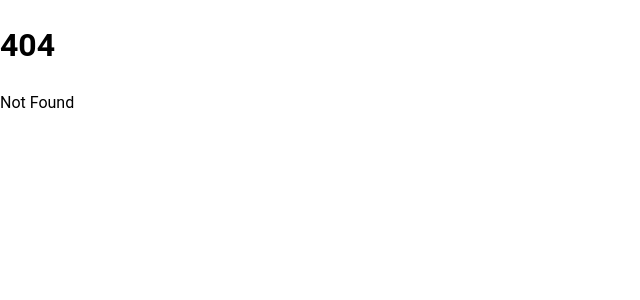
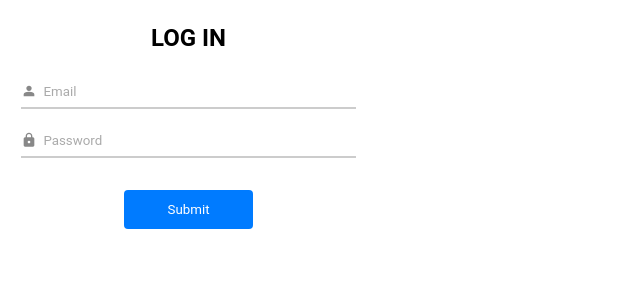
Before and after one commit to jefnic23/ceynic-api, a SvelteKit app in the folder frontend/: page /admin/login in a window 1280 px wide. Before the commit this address had no page. Shown: the top 300 px of the page, without its empty margins (0-640 px from the left). Built offline with nearby package versions, Linux system fonts and the light colour scheme.

Commit message:
auth and modal stuff

```diff
--- a/frontend/src/app.d.ts
+++ b/frontend/src/app.d.ts
@@ -3,7 +3,9 @@
 declare global {
 	namespace App {
 		// interface Error {}
-		// interface Locals {}
+		interface Locals {
+			user: string
+		}
 		// interface PageData {}
 		// interface PageState {}
 		// interface Platform {}
--- /dev/null
+++ b/frontend/src/hooks.server.ts
@@ -0,0 +1,28 @@
+import type { Handle } from '@sveltejs/kit';
+
+export const handle: Handle = async ({ event, resolve }) => {
+	if (event.url.pathname.startsWith('/admin')) {
+		const accessToken = event.cookies.get("access");
+
+		if (!accessToken) {
+			return await resolve(event);
+		}
+	}
+
+	// todo: get user
+	// const user = await db.user.findUnique({
+	// 	where: { userAuthToken: session },
+	// 	select: { username: true, role: true },
+	// })
+
+	event.locals.user = "me";
+
+	// if (user) {
+	// 	event.locals.user = {
+	// 		name: user.username,
+	// 		role: user.role.name,
+	// 	}
+	// }
+
+	return await resolve(event);
+};
--- /dev/null
+++ b/frontend/src/lib/components/Login.svelte
@@ -0,0 +1,128 @@
+<script lang="ts">
+	import Modal from '$lib/components/Modal.svelte';
+	import Person from '$lib/icons/person.svelte';
+	import Lock from '$lib/icons/lock.svelte';
+	import { goto } from '$app/navigation';
+	import { createEventDispatcher } from 'svelte';
+
+	export let showModal: boolean = true;
+	export let invalid: boolean = false;
+	export let credentials: boolean = false;
+
+	const dispatch = createEventDispatcher();
+
+	async function handleSubmit(event: Event): Promise<void> {
+		const formEl = event.target as HTMLFormElement;
+		const data = new FormData(formEl);
+
+		const response = await fetch(formEl.action, {
+			method: formEl.method,
+			body: data
+		});
+
+		dispatch('loginSuccess', { user: "me" });
+
+		() => showModal = false;
+
+		await goto("/admin");
+	}
+</script>
+
+<Modal bind:showModal showClose={false}>
+	<div class="body">
+		<h2>Log In</h2>
+		<form action="/admin/login" method="POST" on:submit|preventDefault={handleSubmit}>
+			<div class="input-container">
+				<Person />
+				<input id="email" name="username" value="" placeholder="Email" type="email" required />
+			</div>
+			<div class="input-container">
+				<Lock />
+				<input
+					id="password"
+					name="password"
+					value=""
+					placeholder="Password"
+					type="password"
+					required
+				/>
+			</div>
+			{#if invalid}
+				<p class="error">Username and password is required.</p>
+			{/if}
+
+			{#if credentials}
+				<p class="error">You have entered the wrong credentials.</p>
+			{/if}
+			<button>Submit</button>
+		</form>
+	</div>
+</Modal>
+
+<style>
+	.body {
+		display: flex;
+		flex-direction: column;
+		align-items: center;
+		width: 377px;
+	}
+
+	h2 {
+		text-transform: uppercase;
+	}
+
+	form {
+		display: flex;
+		flex-direction: column;
+		align-items: center;
+		width: 100%;
+	}
+
+	.input-container {
+		display: flex;
+		align-items: center;
+		margin-bottom: 1rem;
+		border-bottom: 2px solid #ccc;
+		width: 89%;
+	}
+
+	input {
+		flex-grow: 1;
+		padding: 0.5rem 0;
+		border: none;
+		outline: none;
+		background-color: transparent;
+		margin-left: 0.5em;
+	}
+
+	input::placeholder {
+		color: #aaa;
+	}
+
+	input:-webkit-autofill,
+	input:-webkit-autofill:hover,
+	input:-webkit-autofill:focus {
+		-webkit-box-shadow: 0 0 0px 1000px white inset !important;
+		box-shadow: 0 0 0px 1000px white inset !important;
+		-webkit-text-fill-color: #000 !important;
+	}
+
+	.input-container:focus-within {
+		border-bottom-color: #007bff; /* Change this to your desired color */
+	}
+
+	button {
+		margin-top: 1rem;
+		padding: 0.75rem;
+		background-color: #007bff;
+		color: white;
+		border: none;
+		border-radius: 4px;
+		cursor: pointer;
+		width: 34%;
+	}
+
+	button:hover {
+		background-color: #0056b3;
+	}
+</style>
--- /dev/null
+++ b/frontend/src/lib/server/auth.ts
@@ -0,0 +1,32 @@
+import type { Token } from '$lib/interfaces/token';
+import { type Cookies } from '@sveltejs/kit';
+
+export function setCookie(name: string, token: string, maxAge: number, cookies: Cookies) {
+    cookies.set(name, token, {
+        httpOnly: true,
+        secure: process.env.NODE_ENV === 'production',
+        path: '/admin',
+        maxAge: maxAge,
+        sameSite: 'strict',
+    });
+}
+
+export async function handleLogin({ request, cookies }: { request: Request, cookies: Cookies }) {
+    const formData = await request.formData();
+
+    const response = await fetch("http://127.0.0.1:8000/login", {
+        method: request.method,
+        body: formData
+    });
+
+    if (response.status != 200) {
+        return { success: false };
+    }
+
+    const responseData: Token = await response.json();
+
+    setCookie('access', responseData.accessToken, 60 * 5, cookies);
+    setCookie('refresh', responseData.refreshToken, 60 * 60 * 24 * 30, cookies);
+
+    return { success: true };
+}
--- /dev/null
+++ b/frontend/src/routes/admin/login/+page.server.ts
@@ -0,0 +1,13 @@
+import { redirect} from '@sveltejs/kit';
+import type { Action, Actions, PageServerLoad } from './$types';
+import { handleLogin } from '$lib/server/auth';
+
+export const load: PageServerLoad = async () => {}
+
+const login: Action = async (event) => {
+    const result = await handleLogin(event);
+
+    redirect(302, "/admin");
+}
+
+export const actions: Actions = { login }
--- /dev/null
+++ b/frontend/src/routes/admin/login/+page.svelte
@@ -0,0 +1,104 @@
+<script lang="ts">
+	import type { ActionData } from './$types';
+	import Person from '$lib/icons/person.svelte';
+	import Lock from '$lib/icons/lock.svelte';
+
+	export let form: ActionData;
+</script>
+
+<div class="body">
+	<h2>Log In</h2>
+	<form action="?/login" method="POST">
+		<div class="input-container">
+			<Person />
+			<input id="email" name="username" value="" placeholder="Email" type="email" required />
+		</div>
+		<div class="input-container">
+			<Lock />
+			<input
+				id="password"
+				name="password"
+				value=""
+				placeholder="Password"
+				type="password"
+				required
+			/>
+		</div>
+		{#if form?.invalid}
+			<p class="error">Username and password is required.</p>
+		{/if}
+
+		{#if form?.credentials}
+			<p class="error">You have entered the wrong credentials.</p>
+		{/if}
+		<button>Submit</button>
+	</form>
+</div>
+
+<style>
+	.body {
+		display: flex;
+		flex-direction: column;
+		align-items: center;
+		width: 377px;
+	}
+
+	h2 {
+		text-transform: uppercase;
+	}
+
+	form {
+		display: flex;
+		flex-direction: column;
+		align-items: center;
+		width: 100%;
+	}
+
+	.input-container {
+		display: flex;
+		align-items: center;
+		margin-bottom: 1rem;
+		border-bottom: 2px solid #ccc;
+		width: 89%;
+	}
+
+	input {
+		flex-grow: 1;
+		padding: 0.5rem 0;
+		border: none;
+		outline: none;
+		background-color: transparent;
+		margin-left: 0.5em;
+	}
+
+	input::placeholder {
+		color: #aaa;
+	}
+
+	input:-webkit-autofill,
+	input:-webkit-autofill:hover,
+	input:-webkit-autofill:focus {
+		-webkit-box-shadow: 0 0 0px 1000px white inset !important;
+		box-shadow: 0 0 0px 1000px white inset !important;
+		-webkit-text-fill-color: #000 !important;
+	}
+
+	.input-container:focus-within {
+		border-bottom-color: #007bff; /* Change this to your desired color */
+	}
+
+	button {
+		margin-top: 1rem;
+		padding: 0.75rem;
+		background-color: #007bff;
+		color: white;
+		border: none;
+		border-radius: 4px;
+		cursor: pointer;
+		width: 34%;
+	}
+
+	button:hover {
+		background-color: #0056b3;
+	}
+</style>
--- /dev/null
+++ b/frontend/src/routes/admin/login/+server.ts
@@ -0,0 +1,8 @@
+import { json } from '@sveltejs/kit';
+import { handleLogin } from '$lib/server/auth';
+
+export async function POST(event) {
+    const result = await handleLogin(event);
+
+    return json({success: true});
+}
```
Also changed, not shown: frontend/src/routes/admin/+page.server.ts (added, +7 -0 lines), frontend/src/routes/admin/+page.svelte (+8 -121 lines).
